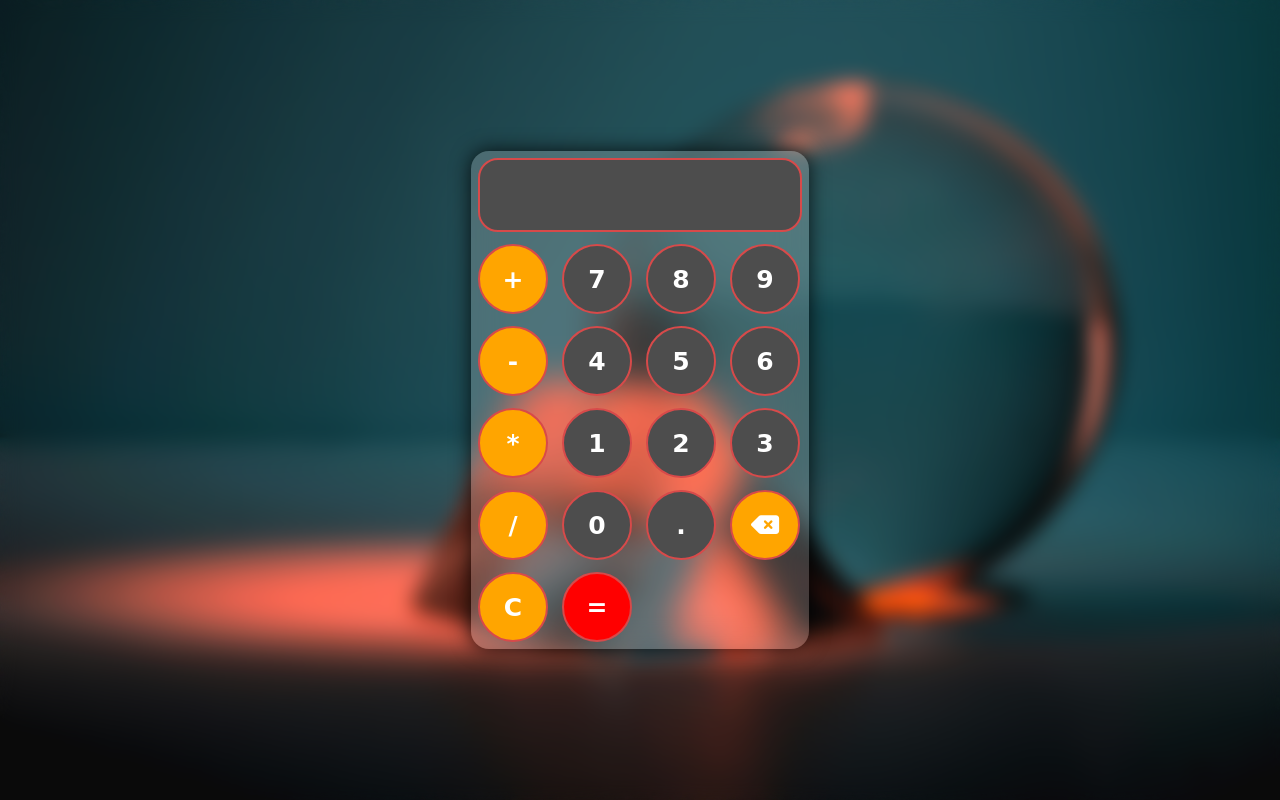
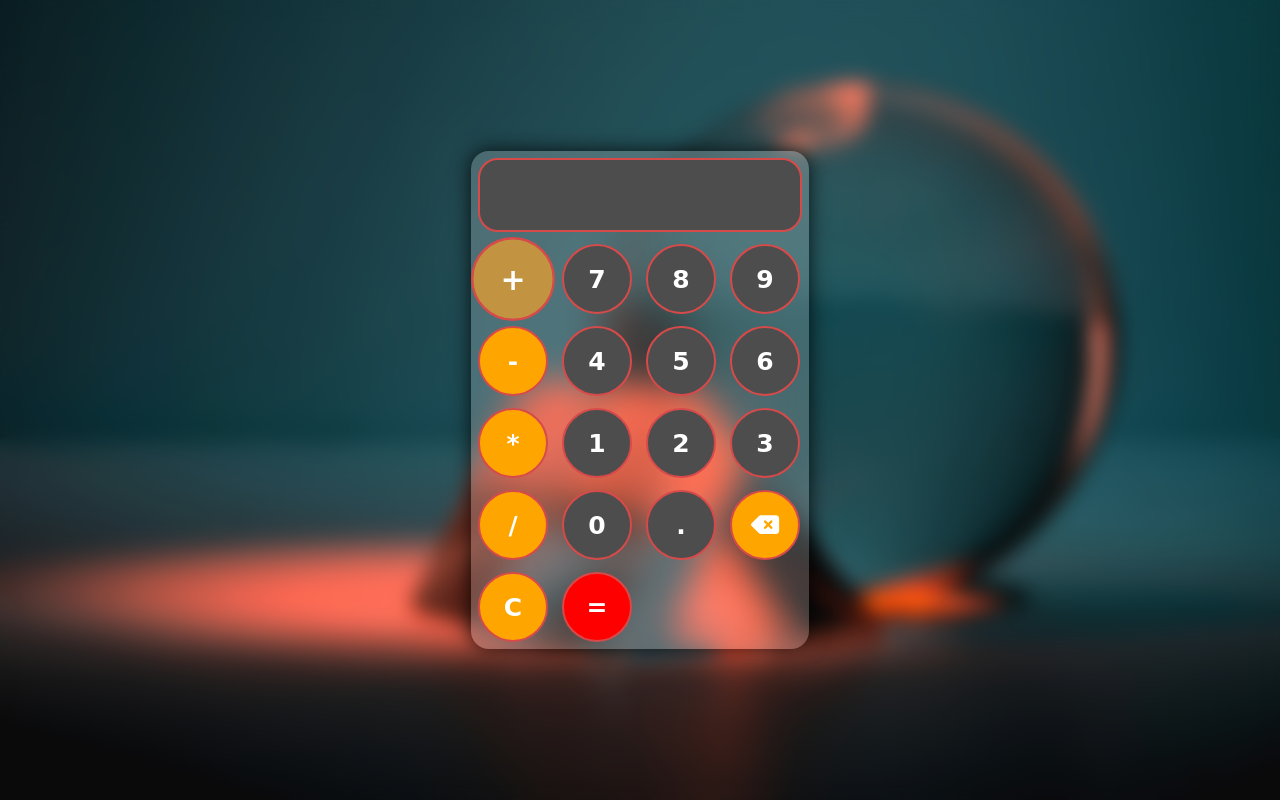
Before and after one commit to aniketofficial540/Calculator, a plain HTML site: page index.html in a window 1280 px wide. In both pictures the pointer is over the button 513 px from the left and 279 px from the top of the page. Drawn offline with Linux system fonts and the light colour scheme.

Commit message:
updated the button hover

```diff
--- a/style.css
+++ b/style.css
@@ -13,6 +13,7 @@ body {
     overflow: hidden;
 
 }
+
 input,
 button {
     border: 2px solid rgb(215, 74, 74) ;
@@ -23,9 +24,15 @@ button {
     border-radius: 50%;
     background-color: #4d4d4d;
 }
-
+button:hover {
+    transform: scale(1.2);
+}
 #yellow-color {
     background-color: #ffa500;
+}
+#yellow-color:hover {
+    background-color: #c29340;
+
 }
 
 #display {
```
